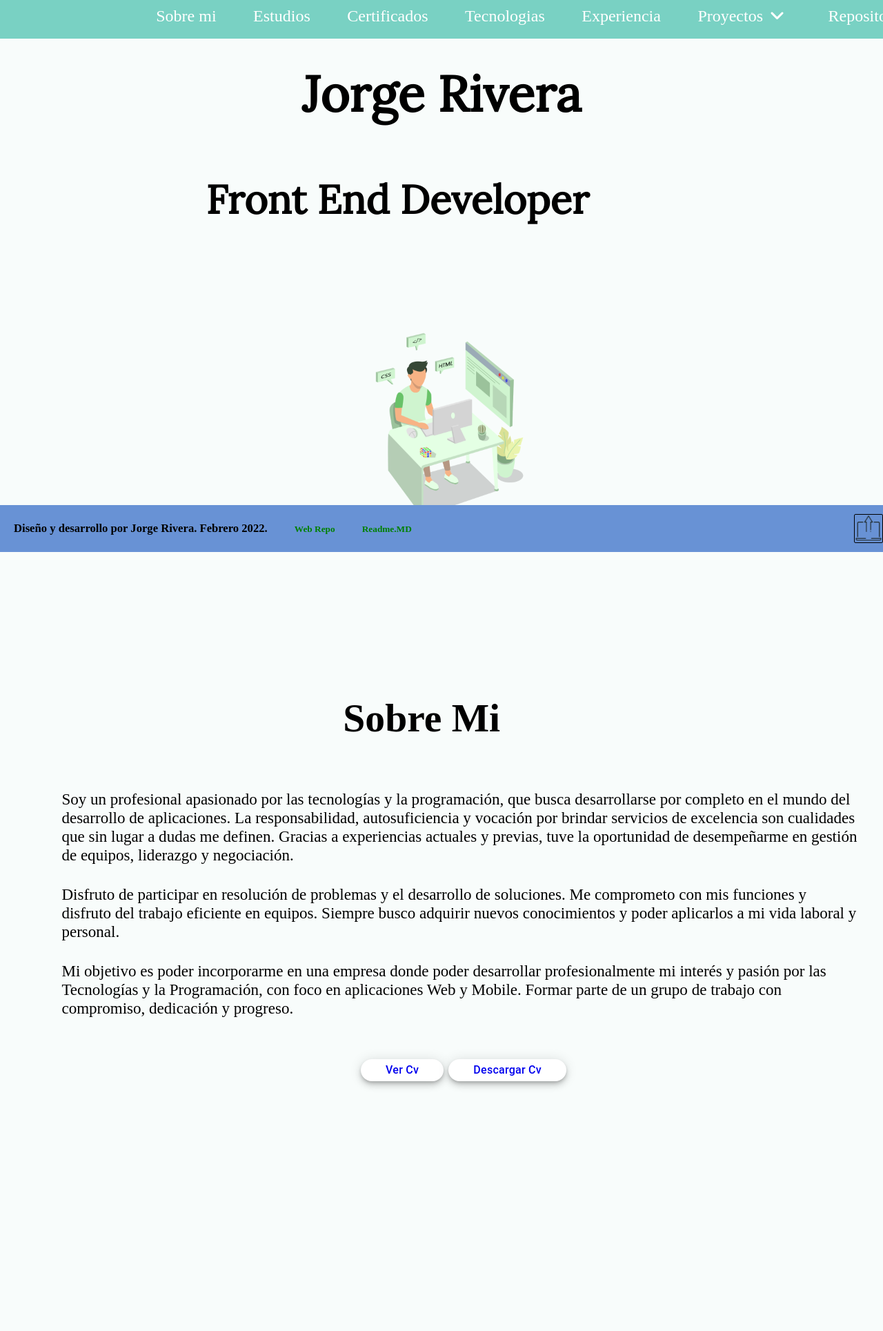
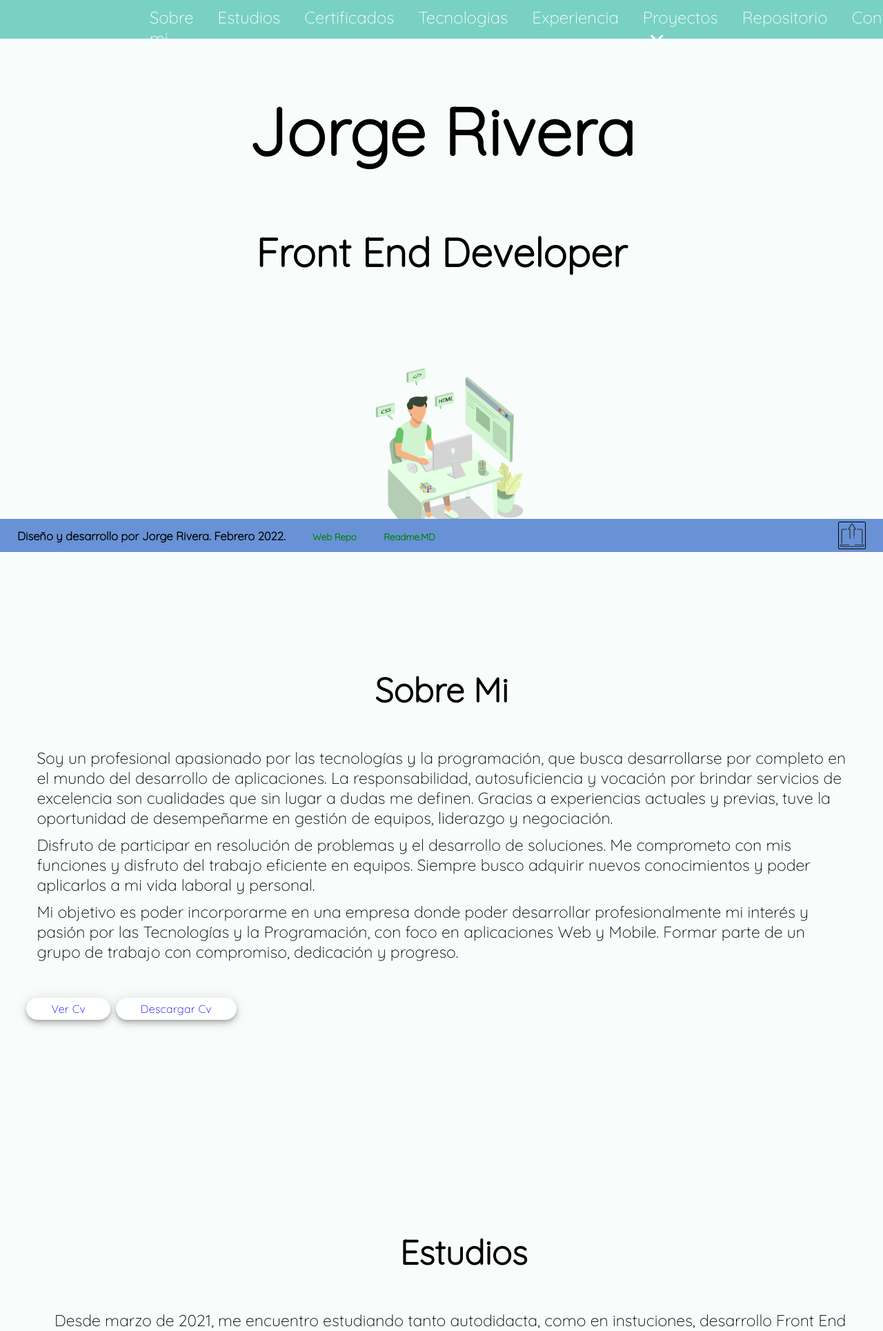
Before and after one commit to Yoryao/webPersonal, a PHP site: page / in a window 1280 px wide. Shown: the top 1929 px of the page at 69% size. Run offline with PHP 8.4, Linux system fonts and the light colour scheme; some libraries are stand-ins or nearby versions.

Commit message:
home ready, working on aboutMe

```diff
--- a/index.html
+++ b/index.html
@@ -49,26 +49,24 @@
 
     <div id="main" >
         <!-- SECTION HOME -->
-        <section class="section snapSection" id="home">
+        <section class="section" id="home">
             <h1>Jorge Rivera</h1>
             <h2 id="role">Front End Developer</h2>
-            <img id="photo" src="./public/—Pngtree—illustration works as a programmer_5980063.png"></a>
+            <img id="photo" src="./public/—Pngtree—illustration works as a programmer_5980063.png">
         </section>
         <!-- END SECTION HOME -->
 
         <!-- SECTION SOBREMI -->
-        <section id="sectionSobreMi" class="section snapSection">
+        <section id="sectionSobreMi" class="section">
             <h3 id="titleSection">Sobre Mi</h3>
             <div id="sobreMiContainer">
                 <p class="sectionP">Soy un profesional apasionado por las tecnologías y la programación, que busca desarrollarse por completo en el mundo del desarrollo de aplicaciones. La responsabilidad, autosuficiencia y vocación por brindar servicios de excelencia son cualidades que sin lugar a dudas me definen. Gracias a experiencias actuales y previas, tuve la oportunidad de desempeñarme en gestión de equipos, liderazgo y negociación.</p>
-                <p class="sectionP snapSection"> Disfruto de participar en resolución de problemas y el desarrollo de soluciones. Me comprometo con mis funciones y disfruto del trabajo eficiente en equipos. Siempre busco adquirir nuevos conocimientos y poder aplicarlos a mi vida laboral y personal.</p>
+                <p class="sectionP"> Disfruto de participar en resolución de problemas y el desarrollo de soluciones. Me comprometo con mis funciones y disfruto del trabajo eficiente en equipos. Siempre busco adquirir nuevos conocimientos y poder aplicarlos a mi vida laboral y personal.</p>
                 <p class="sectionP">Mi objetivo es poder incorporarme en una empresa donde poder desarrollar profesionalmente mi interés y pasión por las Tecnologías y la Programación, con foco en aplicaciones Web y Mobile. Formar parte de un grupo de trabajo con compromiso, dedicación y progreso.</p>
 
 
                 <div id="cvBtn">
                     <button class="cvButton"><a href="#modalCv">Ver Cv</a></button>
-
-
 
                     <div id="modalCv" class="modal">
                         <div class="modal-contenido">
--- a/style.css
+++ b/style.css
@@ -13,9 +13,6 @@
 /* Extra large devices (large laptops and desktops, 1200px and up) */
 @media only screen and (min-width: 1200px) {...}
 
- */
-
-
 
 
 
@@ -30,16 +27,70 @@
   font-family: "Quicksand", serif;
 }
 
-html {
+body {
+  background-color: #f8fcfb;
+  margin: 0;
+  width: 100%;
   scroll-behavior: smooth;
 }
-/*
-/* TEXTOS */
+
+#main {
+  background: #f8fcfb;
+}
+/* MAIN--------------------------------------*/
+
+h2, h3 {
+  font-size: 1.7em;
+  text-align: center;
+}
+
+h1 {
+  font-size: 2em;
+  text-align: center;
+}
+
 #home {
+  height: 100vh;
+  padding-top: 50px;
   font-family: "Lora", sans-serif;
-  font-size: 1.5em;
   font-weight: 800;
 }
+
+#role {
+  font-size: 1.2em;
+  text-align: center;
+}
+
+#photo {
+  display: flex;
+  width: 50vh;
+  margin-left: auto;
+  margin-right: auto;
+}
+
+/* END MAIN--------------------------------------*/
+
+/* ABOUT ME--------------------------------------*/
+
+#sectionSobreMi {
+  height: 100vh;
+  width: 94%;
+  padding-top: 35px;
+  margin-left: 3%;
+  margin-right: 3%;
+}
+
+p {
+  font-size: .8em;
+  padding: 5px 15px 5px 15px;
+  margin: auto;
+  text-align: left;
+}
+
+
+
+/* MODAL CV ----------------------------------*/
+
 
 #cvBtn {
   padding-top: 10px;
@@ -87,6 +138,44 @@ button {
   background: #f6f9fe;
   color: #174ea6;
 }
+
+
+
+
+
+/* END ABOUTE ME--------------------------------------*/
+
+
+
+
+
+
+
+
+
+
+
+
+
+
+
+
+
+
+
+.section:last-child {
+  margin-bottom: 45px;
+}
+
+
+
+
+
+
+
+
+
+
 
 .document {
   border-radius: 5%;
@@ -137,11 +226,6 @@ button {
   cursor: pointer;
 }
 
-body {
-  background-color: #f8fcfb;
-  margin: 0;
-  width: 100%;
-}
 
 .nav-bar {
   background-color: #6892d5;
@@ -160,13 +244,7 @@ i {
   padding-left: 10px;
 }
 
-p {
-  font-size: 1.5em;
-  padding: 15px 20px 15px 10px;
-  margin: auto;
 
-  text-align: left;
-}
 
 .menu,
 .submenu {
@@ -220,54 +298,20 @@ p {
   padding-left: 35px;
 }
 
-#sobreMiContainer > p {
-  font-size: .8em;
-}
 
-#role {
-  font-size: 1.2em;
-}
-
-#photo {
-  width: 50vh;
-  padding-top: 15px;
-}
-
-#main {
-  background: #f8fcfb;
-}
 
 .mostrar {
   margin-left: 0;
 }
 
-.section > h3 {
-  font-size: 2em;
-}
 
-.sectionP {
-  font-size: .9em; /*NOCAMBIAR*/
-  width: 95%;
-}
 
 #subtitle {
   font-size: 1.5;
 }
-
-.section {
-  height: 100vh;
-  text-align: center;
-}
-
 /* ESTUDIOS */
 
-#sectionSobreMi {
-  height: 100vh;
-  width: 95%;
-  padding-top: 35px;
-  margin-left: 5%;
-  margin-right: 5%;
-}
+
 
 #sectionCertificado {
   height: 60vh;
@@ -285,10 +329,15 @@ p {
   margin-right: 5%;
 }
 
-.sectionP {
-  margin: auto;
-  text-align: left;
-}
+
+
+
+
+
+
+
+
+
 
 #repoLink {
   text-align: center;
@@ -379,13 +428,7 @@ p {
 
 /* END EXPERIENCIA */
 
-.section:last-child {
-  margin-bottom: 45px;
-}
 
-.section:first-child {
-  padding-top: 30px;
-}
 
 .cardProyecto {
   width: 90%;
@@ -412,32 +455,7 @@ p {
   cursor: pointer;
 }
 
-/* REPOSITORIO */
-#sectionRepositorio {
-  height: 45vh;
-  padding-top: 45px;
-}
 
-#sectionRepositorio > p,
-h2 {
-  padding-top: 10px;
-  padding-bottom: 10px;
-  text-align: center;
-}
-
-#sectionRepositorio > p > a {
-  font-weight: 700;
-  text-decoration: none;
-  color: #000;
-}
-
-#repoMap {
-  padding: 10px auto 10px auto;
-  border-radius: 10px;
-  max-width: 90%;
-}
-
-/* END REPOSITORIO */
 
 /* CONTACT-------------------------------------------------*/
 #sectionContactos {
@@ -445,7 +463,7 @@ h2 {
 }
 
 #sectionContactos > p,
-h2,h3 {
+ {
   width: 90%;
   align-content: center;
   justify-content: center;
@@ -485,7 +503,7 @@ footer {
 }
 
 #footerImgContainer{
-padding-right: 10px;
+padding-right: 15px;
 }
 
 #footerImgHome {
```
